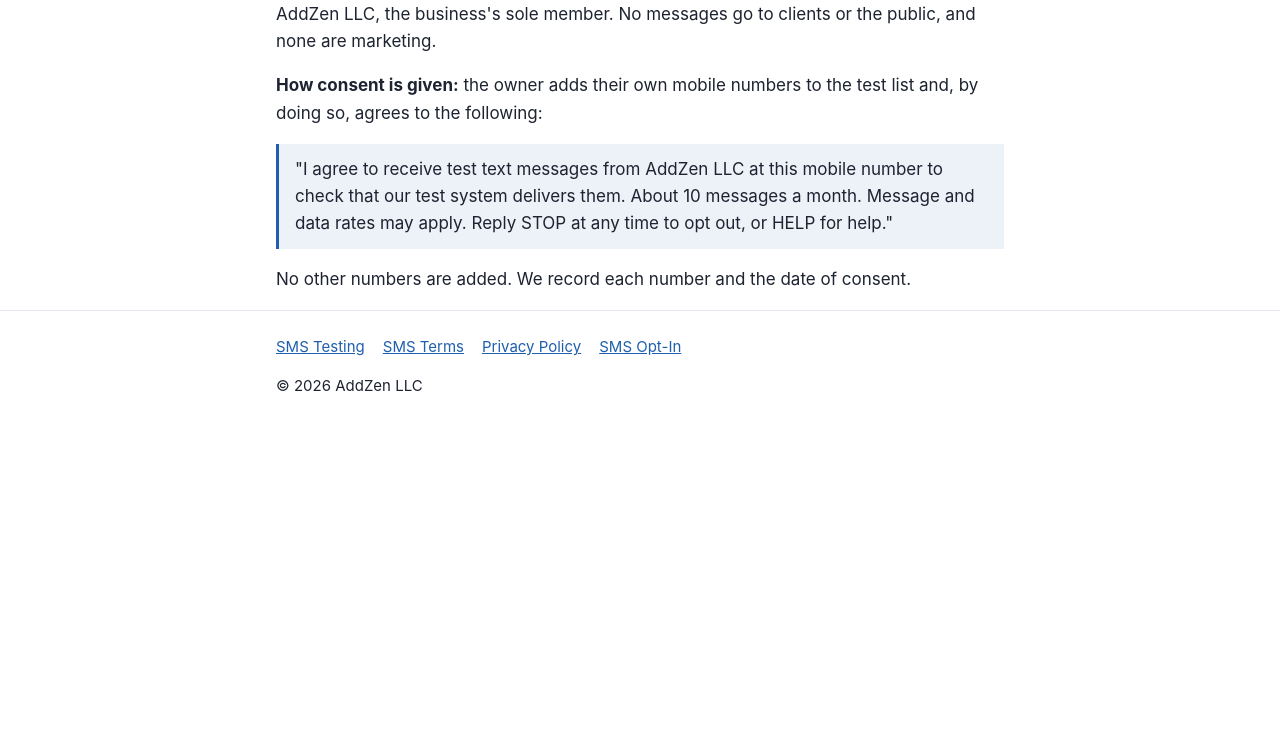
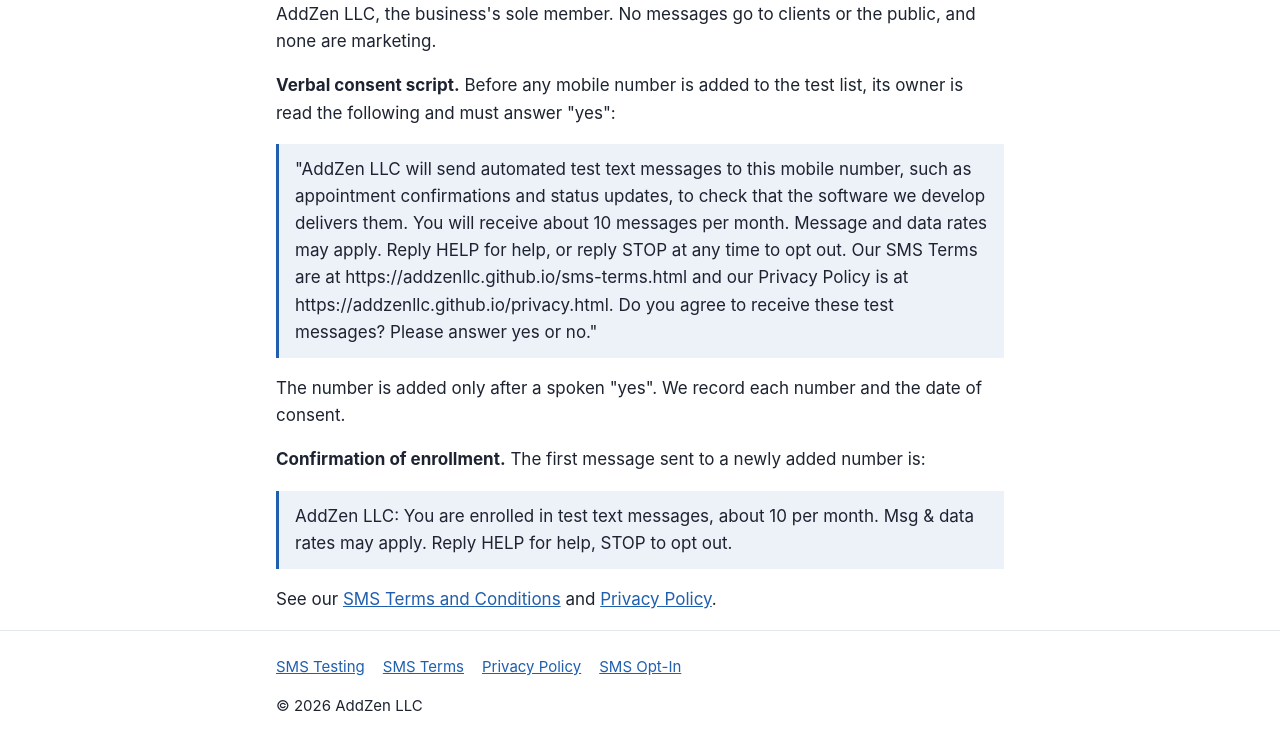
Before and after one commit to addzenllc/addzenllc.github.io, a plain HTML site: page sms-opt-in.html in a window 1280 px wide. Shown: the part 157-906 px from the top of the page. Before the commit the page ends 800 px from the top, so only its background shows below. Drawn offline with Linux system fonts and the light colour scheme.

Commit message:
SMS opt-in: full verbal consent script with yes/no, links and enrollment confirmation
Co-Authored-By: Claude Opus 5.5 <noreply@anthropic.com>

```diff
--- a/sms-opt-in.html
+++ b/sms-opt-in.html
@@ -11,9 +11,12 @@
 <main class="wrap">
   <h1>SMS Opt-In</h1>
   <p><strong>Use:</strong> internal testing only. Messages go only to mobile numbers owned by the owner of AddZen LLC, the business's sole member. No messages go to clients or the public, and none are marketing.</p>
-  <p><strong>How consent is given:</strong> the owner adds their own mobile numbers to the test list and, by doing so, agrees to the following:</p>
-  <blockquote>"I agree to receive test text messages from AddZen LLC at this mobile number to check that our test system delivers them. About 10 messages a month. Message and data rates may apply. Reply STOP at any time to opt out, or HELP for help."</blockquote>
-  <p>No other numbers are added. We record each number and the date of consent.</p>
+  <p><strong>Verbal consent script.</strong> Before any mobile number is added to the test list, its owner is read the following and must answer "yes":</p>
+  <blockquote>"AddZen LLC will send automated test text messages to this mobile number, such as appointment confirmations and status updates, to check that the software we develop delivers them. You will receive about 10 messages per month. Message and data rates may apply. Reply HELP for help, or reply STOP at any time to opt out. Our SMS Terms are at https://addzenllc.github.io/sms-terms.html and our Privacy Policy is at https://addzenllc.github.io/privacy.html. Do you agree to receive these test messages? Please answer yes or no."</blockquote>
+  <p>The number is added only after a spoken "yes". We record each number and the date of consent.</p>
+  <p><strong>Confirmation of enrollment.</strong> The first message sent to a newly added number is:</p>
+  <blockquote>AddZen LLC: You are enrolled in test text messages, about 10 per month. Msg &amp; data rates may apply. Reply HELP for help, STOP to opt out.</blockquote>
+  <p>See our <a href="sms-terms.html">SMS Terms and Conditions</a> and <a href="privacy.html">Privacy Policy</a>.</p>
 </main>
 <footer><div class="wrap">
   <nav><a href="sms-testing.html">SMS Testing</a><a href="sms-terms.html">SMS Terms</a><a href="privacy.html">Privacy Policy</a><a href="sms-opt-in.html">SMS Opt-In</a></nav>
```
